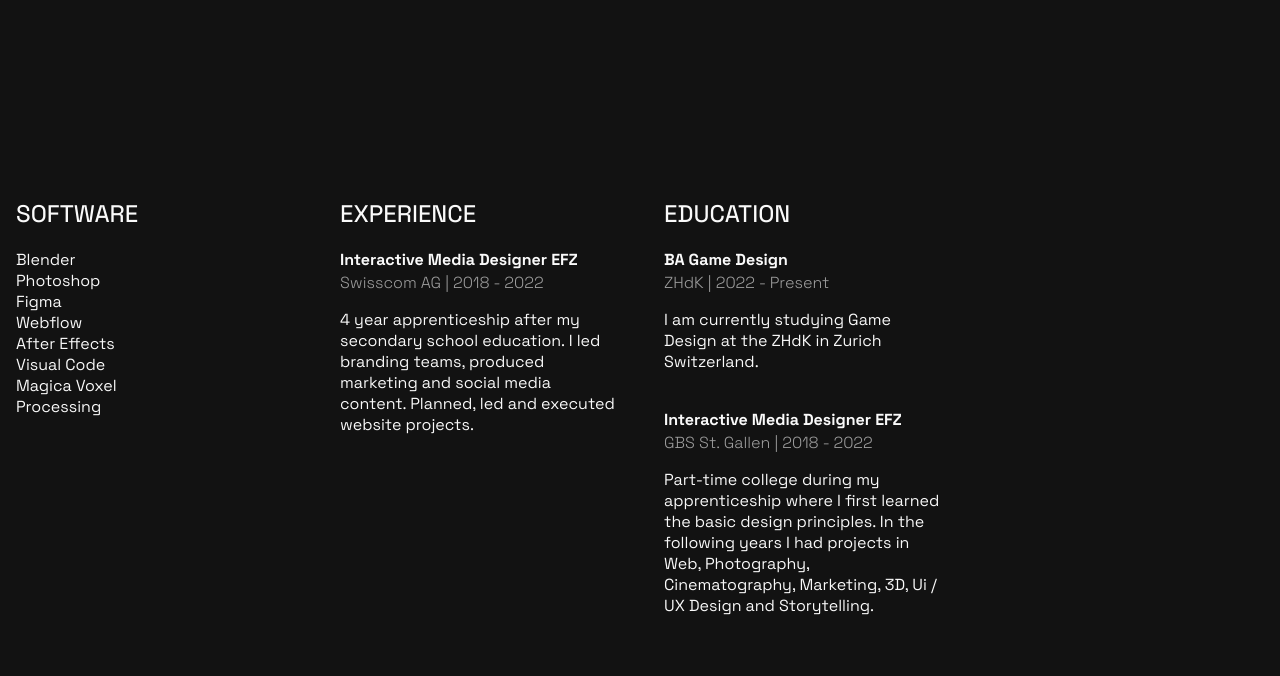
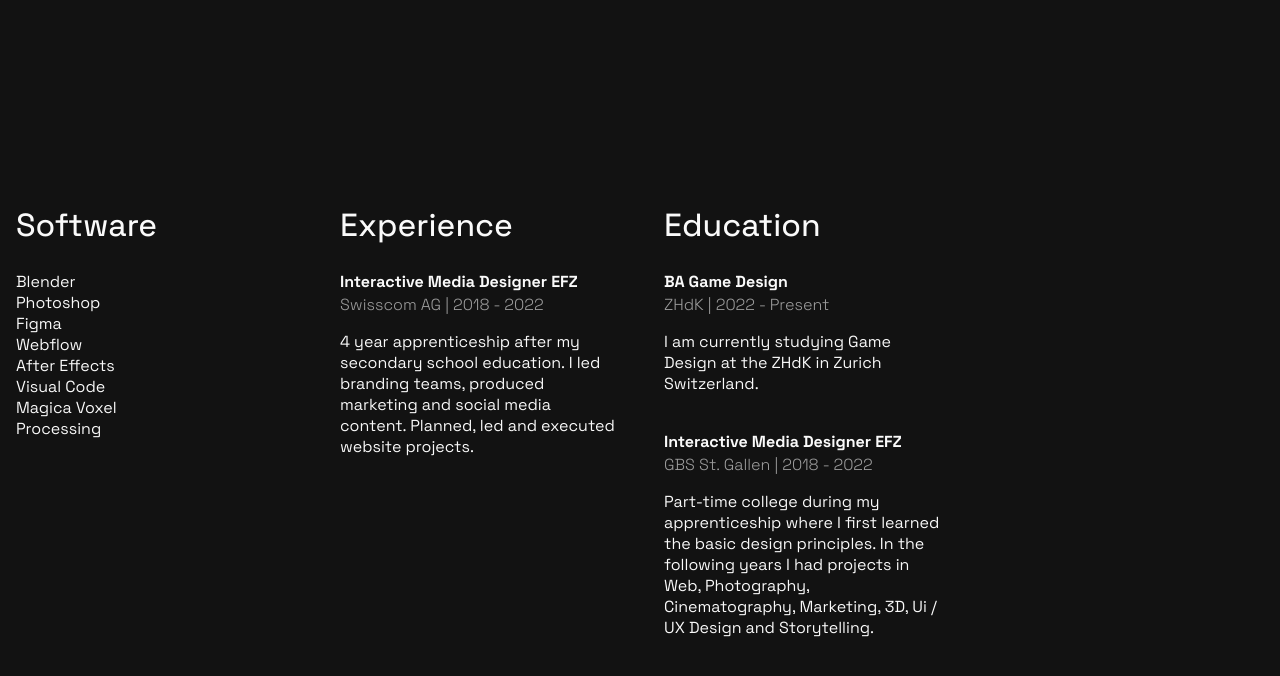
Before and after one commit to Kebab-Designer/Portfolio, a plain HTML site: page about.html in a window 1280 px wide. Shown: the part 62-738 px from the top of the page. Drawn offline with Linux system fonts and the light colour scheme.

Commit message:
css grid fix

```diff
--- a/style.css
+++ b/style.css
@@ -100,7 +100,7 @@ a:hover {
     break-after: avoid;
     line-height: 1em;
     font-weight: 700;
-    margin: auto;
+    margin: 8px;
 }
 
 /* About Page -----------------------------*/
@@ -131,8 +131,8 @@ a:hover {
 }
 
 .lable { /*H3 on About page */
-    font-size: 1.5em;
-    text-transform: uppercase;
+    font-size: 2em;
+    /* text-transform: uppercase; */
     font-weight: 500;
 }
 
```
